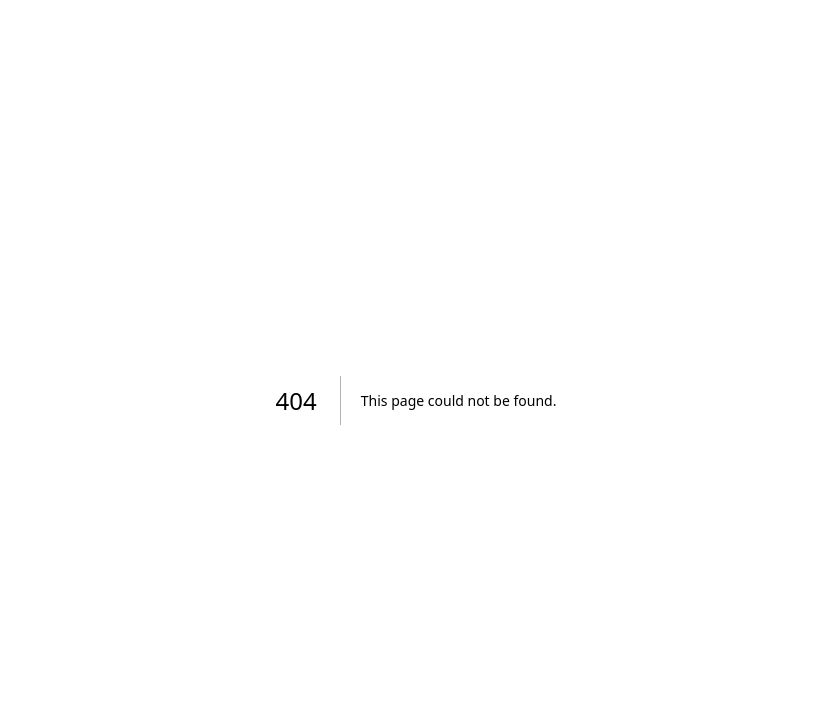
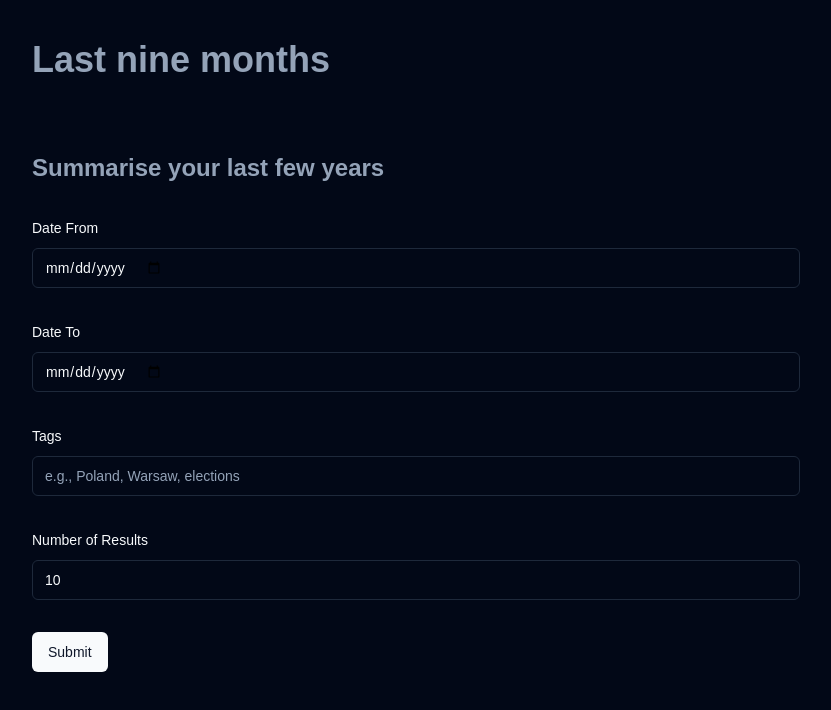
Before and after one commit to avangie/BHL2024, a Next.js app in the folder front/: page /date-range in a window 1280 px wide. Before the commit this address had no page. Shown: the top 710 px of the page, without its empty margins (224-1055 px from the left). Built offline with nearby package versions, Linux system fonts and the light colour scheme.

Commit message:
added form asking for last few years

```diff
--- a/front/package.json
+++ b/front/package.json
@@ -12,6 +12,7 @@
     "@hookform/resolvers": "^3.9.1",
     "@radix-ui/react-icons": "^1.3.2",
     "@radix-ui/react-label": "^2.1.0",
+    "@radix-ui/react-popover": "^1.1.2",
     "@radix-ui/react-separator": "^1.1.0",
     "@radix-ui/react-slot": "^1.1.0",
     "class-variance-authority": "^0.7.1",
--- /dev/null
+++ b/front/src/app/date-range/page.tsx
@@ -0,0 +1,112 @@
+"use client";
+
+import { useForm } from "react-hook-form";
+import { zodResolver } from "@hookform/resolvers/zod";
+import * as z from "zod";
+import {
+    Form,
+    FormField,
+    FormItem,
+    FormLabel,
+    FormControl,
+    FormMessage,
+} from "@/components/ui/form";
+import { Input } from "@/components/ui/input";
+import { Button } from "@/components/ui/button";
+import Header from "@/components/Header";
+
+const formSchema = z.object({
+    dateFrom: z.string().nonempty("This field is required"),
+    dateTo: z.string().optional(),
+    tags: z.string().nonempty("Add at least one tag"),
+    resultsLimit: z
+        .number()
+        .min(1, "Minimum 1 result")
+        .max(100, "Maximum 100 results"),
+});
+
+export default function FormPage() {
+    const form = useForm<z.infer<typeof formSchema>>({
+        resolver: zodResolver(formSchema),
+        defaultValues: {
+            dateFrom: "",
+            dateTo: "",
+            tags: "",
+            resultsLimit: 10,
+        },
+    });
+
+    const onSubmit = (data: z.infer<typeof formSchema>) => {
+        console.log("Form data:", data);
+        alert("Form submitted! Check console for details.");
+    };
+
+    return (
+        <Form {...form}>
+            <form
+                onSubmit={form.handleSubmit(onSubmit)}
+                className="space-y-8 max-w-3xl mx-auto py-10"
+            >
+                <Header />
+                <h1 className="text-2xl font-bold text-muted-foreground">Summarise your last few years</h1>
+                <FormField
+                    control={form.control}
+                    name="dateFrom"
+                    render={({ field }) => (
+                        <FormItem>
+                            <FormLabel>Date From</FormLabel>
+                            <FormControl>
+                                <Input type="date" {...field} />
+                            </FormControl>
+                            <FormMessage />
+                        </FormItem>
+                    )}
+                />
+                <FormField
+                    control={form.control}
+                    name="dateTo"
+                    render={({ field }) => (
+                        <FormItem>
+                            <FormLabel>Date To</FormLabel>
+                            <FormControl>
+                                <Input type="date" {...field} />
+                            </FormControl>
+                            <FormMessage />
+                        </FormItem>
+                    )}
+                />
+                <FormField
+                    control={form.control}
+                    name="tags"
+                    render={({ field }) => (
+                        <FormItem>
+                            <FormLabel>Tags</FormLabel>
+                            <FormControl>
+                                <Input
+                                    type="text"
+                                    placeholder="e.g., Poland, Warsaw, elections"
+                                    {...field}
+                                />
+                            </FormControl>
+                            <FormMessage />
+                        </FormItem>
+                    )}
+                />
+                <FormField
+                    control={form.control}
+                    name="resultsLimit"
+                    render={({ field }) => (
+                        <FormItem>
+                            <FormLabel>Number of Results</FormLabel>
+                            <FormControl>
+                                <Input type="number" min={1} max={100} {...field} />
+                            </FormControl>
+                            <FormMessage />
+                        </FormItem>
+                    )}
+                />
+                <Button type="submit">Submit</Button>
+            </form>
+        </Form>
+    );
+}
--- /dev/null
+++ b/front/src/components/ui/popover.tsx
@@ -0,0 +1,31 @@
+"use client"
+
+import * as React from "react"
+import * as PopoverPrimitive from "@radix-ui/react-popover"
+
+import { cn } from "@/lib/utils"
+
+const Popover = PopoverPrimitive.Root
+
+const PopoverTrigger = PopoverPrimitive.Trigger
+
+const PopoverContent = React.forwardRef<
+  React.ElementRef<typeof PopoverPrimitive.Content>,
+  React.ComponentPropsWithoutRef<typeof PopoverPrimitive.Content>
+>(({ className, align = "center", sideOffset = 4, ...props }, ref) => (
+  <PopoverPrimitive.Portal>
+    <PopoverPrimitive.Content
+      ref={ref}
+      align={align}
+      sideOffset={sideOffset}
+      className={cn(
+        "z-50 w-72 rounded-md border bg-popover p-4 text-popover-foreground shadow-md outline-none data-[state=open]:animate-in data-[state=closed]:animate-out data-[state=closed]:fade-out-0 data-[state=open]:fade-in-0 data-[state=closed]:zoom-out-95 data-[state=open]:zoom-in-95 data-[side=bottom]:slide-in-from-top-2 data-[side=left]:slide-in-from-right-2 data-[side=right]:slide-in-from-left-2 data-[side=top]:slide-in-from-bottom-2",
+        className
+      )}
+      {...props}
+    />
+  </PopoverPrimitive.Portal>
+))
+PopoverContent.displayName = PopoverPrimitive.Content.displayName
+
+export { Popover, PopoverTrigger, PopoverContent }
```
Also changed, not shown: 1 other file (tests, documents, lock files or other folders).
